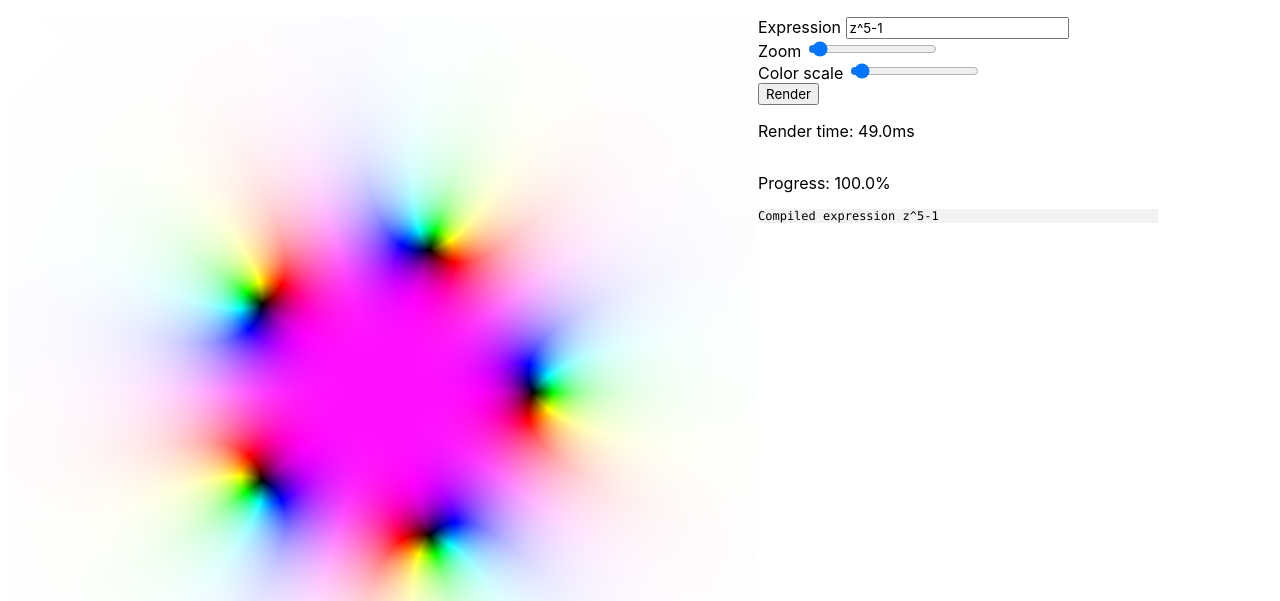
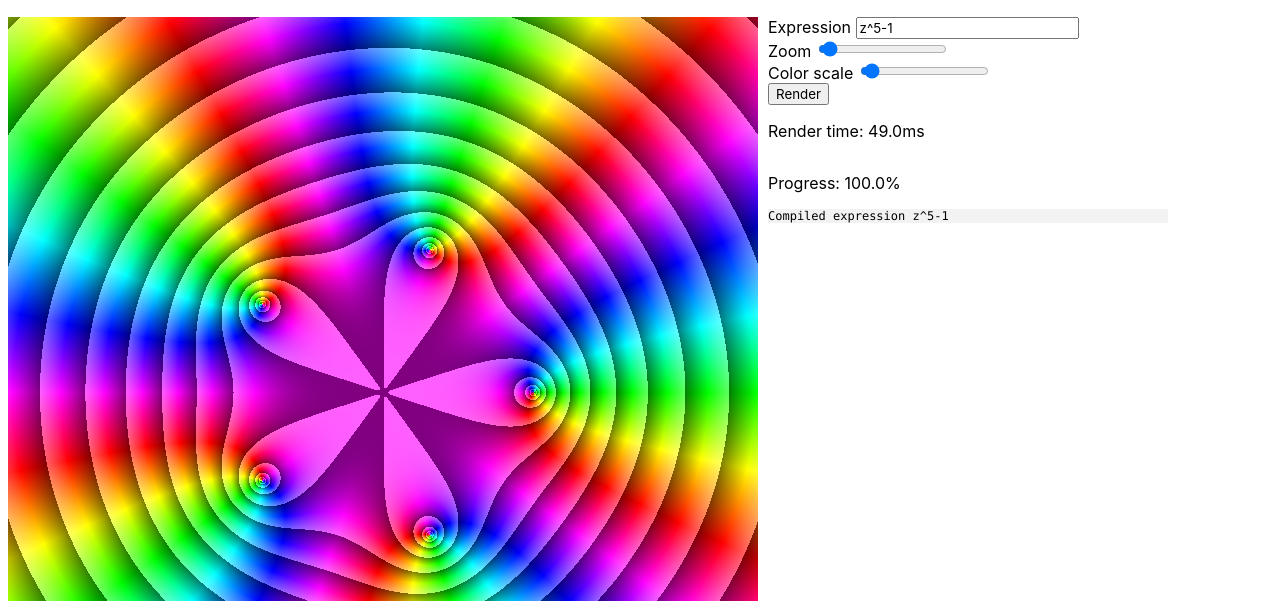
Before and after one commit to anematode/grapheme-math, a website: page demo/domain_coloring/index.html in a window 1280 px wide. Shown: the part 199-800 px from the top of the page. Drawn offline with nearby package versions, Linux system fonts and the light colour scheme.

Commit message:
domain coloring
average uniform domain coloring fan vs average exponentially scaled repeating domain coloring enjoyer

```diff
--- a/demo/demos.css
+++ b/demo/demos.css
@@ -26,7 +26,7 @@
 /* Monospace stuff */
 
 .plot-container canvas {
-    width: calc(max(min(100%, 750px), 500px));
+    width: calc(min(100%, 750px));
     aspect-ratio: 1;
 }
 
@@ -39,6 +39,7 @@
     display: flex;
     justify-content: start;
     flex-direction: column;
+    margin-left: 10px;
 }
 
 .code-output, .major-error {
--- a/demo/domain_coloring/index.js
+++ b/demo/domain_coloring/index.js
@@ -13,7 +13,11 @@ function draw () {
 
     document.getElementById("render-time").innerText = timeElapsed.toFixed(1) + 'ms'
   }).catch(e => {
-    // bolus suspended
+    if (e instanceof Grapheme.BolusCancellationError) {
+      // bolus suspended
+    } else {
+      throw e
+    }
   })
 }
 
@@ -24,25 +28,30 @@ function cancelDraw () {
 function * drawBolus () {
   let z = new Grapheme.Complex(0, 0)
   let ev = compiledExpression.targets[0].evaluate
+  let results = new Float32Array(2 * dim * dim)
+  let write = 0
+  let pauseRow = 5
 
   for (let i = 0; i < dim; ++i) {
-    let a = (0.5 - i / dim) * zoom
-    z.im = a
+    z.im = (0.5 - i / dim) * zoom
 
     // Progress report
-    if (i % 5 === 0) {
+    if (i % pauseRow === 0) {
       yield i / dim
     }
 
     for (let j = 0; j < dim; ++j) {
-      let b = (j / dim - 0.5) * zoom
-      z.re = b
+      z.re = (j / dim - 0.5) * zoom
 
       let v = ev(z)
-      Grapheme.writeComplexToRGBA(v, colors, 4 * (dim * i + j), 1 / colorScale)
 
+      results[write++] = v.re
+      results[write++] = v.im
     }
   }
+
+  new Grapheme.StandardColoringScheme({ type: "repeat_exponential" }).writeComplexArrayToRGBA(results, colors, 0)
+  copyToDisplay()
 }
 
 function copyToDisplay () {
@@ -71,12 +80,13 @@ let bolus = null
 
 let zoom = 1
 let colorScale = 1
+let oversample = false
 
 function setExpression (s) {
   if (exprInput.value !== s) exprInput.value = s
 
   try {
-    let result = Grapheme.compileNode(s, {
+    let result = Grapheme.compileNode(`complex(${s})`, {
       resolveTypes: {
         defaultType: "complex"
       }, targets: {
@@ -97,6 +107,7 @@ function updateExpression () {
 
   zoom = +document.getElementById("zoom-input").value
   colorScale = Math.sqrt(+document.getElementById("color-input").value) / 2
+  //oversample = !!document.getElementById("oversample").checked
 
   draw()
 }
--- a/package.json
+++ b/package.json
@@ -8,7 +8,7 @@
   },
   "scripts": {
     "test": "mocha --require esm --grep",
-    "start": "http-server -a localhost -p 8000 --ext js"
+    "start": "http-server -a localhost -p 8000 --ext js -c-1"
   },
   "type": "module"
 }
--- a/src/ast/assembler.ts
+++ b/src/ast/assembler.ts
@@ -147,7 +147,12 @@ export class Assembler {
         return "scope"
       }
 
-      return cGraph.nodes.get(varName)!.type
+      let n = cGraph.nodes.get(varName)
+      if (!n)  { // Unused input node
+        return "any"
+      }
+
+      return n.type
     })
 
     this.inputTypes = inputCTypes
--- a/src/ast/assignment_graph.ts
+++ b/src/ast/assignment_graph.ts
@@ -37,7 +37,8 @@ type NodeBase = {
   astNode?: ASTNode
 
   // Used for constant nodes
-  value?: string
+  value?: any
+  stringValue?: string
 }
 
 type ConditionalNodeBase = NodeBase & {
@@ -69,12 +70,9 @@ class AssignmentGraph<NodeType extends NodeBase> {
   // to right. Nodes on different branches are not guaranteed to both be evaluated in a given instance and therefore
   // have no defined order between them. In particular, order is not transitive.
 
-  // The output node has a special name: $ret. Other variables are referred to by *name*, not by reference.
-
   // Map node name -> reference
   nodes: Map<string, NodeType>
   root: string  // name of root node
-
 
   /**
    * Iterate over input variables—variables which are either static or provided as arguments to the function
--- a/src/ast/compile.ts
+++ b/src/ast/compile.ts
@@ -401,7 +401,8 @@ function concretizeAssnGraph(mGraph: MathematicalAssignmentGraph, target: Compil
         isCast: mNode.isCast,
         isInput: mNode.isInput,
         astNode: mNode.astNode,
-        value: mNode.value
+        stringValue: mNode.value,  // string value is kept for cases like multiprecision
+        value: cType.castPermissive(mNode.value)
       })
     }
   }
--- a/src/bolus/bolus.ts
+++ b/src/bolus/bolus.ts
@@ -60,14 +60,14 @@ export interface Bolus<T> {
   cleanup?: () => void
 }
 
-class BolusTimeoutError extends Error {
+export class BolusTimeoutError extends Error {
   constructor (message) {
     super(message)
     this.name = 'BolusTimeoutError'
   }
 }
 
-class BolusCancellationError extends Error {
+export class BolusCancellationError extends Error {
   constructor (message) {
     super(message)
     this.name = 'BolusCancellationError'
--- a/src/complex/domain_coloring.ts
+++ b/src/complex/domain_coloring.ts
@@ -1,48 +1,43 @@
 import { Complex } from "./normal.js"
 import { Color } from "../other/color.js";
 
-function fastAtan (x: number): number { // positive x only
-  if (x > 1) return (Math.PI / 2 - fastAtan(1 / x))
+function approxAtan (x: number): number { // positive x only
+  if (x > 1) return (Math.PI / 2 - approxAtan(1 / x))
   return (Math.PI / 4) * x - x * (x - 1) * (0.2447 + 0.0663 * x);
 }
 
+const scratch = new Uint8ClampedArray(4)
+
+type ColorSchemeArrayInput = Complex[] | Float64Array | Float32Array
+
 // Method of converting complex to RGBA
 abstract class ColoringScheme {
-  writeComplexArrayToRGBA: (c: Complex[], arr: Uint8ClampedArray, index: number, colorScale: number) => void;
+  abstract writeComplexArrayToRGBA (c: ColorSchemeArrayInput, arr: Uint8ClampedArray, index: number): void;
 
-  writeComplexToRGBA (c: Complex, arr: Uint8ClampedArray, index: number, colorScale: number) {
-    this.writeComplexArrayToRGBA([c], arr, index, colorScale)
+  writeComplexToRGBA (c: Complex, arr: Uint8ClampedArray, index: number) {
+    this.writeComplexArrayToRGBA([c], arr, index)
   }
 
-  complexToColor: (c: Complex) => Color;
+  /**
+   * Convert a complex number via this scheme. Don't use this function directly, unless only invoking it occasionally;
+   * writeComplexArrayToRGBA is usually preferable.
+   * @param c
+   */
+  complexToColor(c: Complex): Color {
+    this.writeComplexArrayToRGBA([ c ], scratch, 0)
+
+    return new Color(scratch[0], scratch[1], scratch[2], scratch[3])
+  }
 }
 
-export function writeComplexToRGBA (c: Complex, arr: Uint8ClampedArray, index: number, colorScale: number) {
-  // Somewhat optimized
-  let re = c.re, im = c.im
+function writeRGBA (r: number, g: number, b: number, a: number, arr: Uint8ClampedArray, index: number) {
+  arr[index] = (r * 255) | 0
+  arr[index + 1] = (g * 255) | 0
+  arr[index + 2] = (b * 255) | 0
+  arr[index + 3] = (a * 255) | 0
+}
 
-  const TWO_PI_OVER_3 = 2 * Math.PI / 3
-  const TWO_OVER_PI = 2 / Math.PI
-
-  let arg = 0 // argument
-
-  if (!Number.isFinite(re) || !Number.isFinite(im)) {
-    arg = Math.atan2(im, re)
-  } else {
-    let absX = Math.abs(re), absY = Math.abs(im)
-
-    let a = (absX > absY) ? (absY / absX) : (absX / absY)
-    let s = a * a
-    arg = ((-0.0464964749 * s + 0.15931422) * s - 0.327622764) * s * a + a
-
-    if (absY > absX) arg = Math.PI / 2 - arg
-    if (re < 0) arg = Math.PI - arg
-    if (im < 0) arg = -arg
-  }
-
-  let h = (arg + TWO_PI_OVER_3) * (1 / (2 * Math.PI))
-  let l = TWO_OVER_PI * fastAtan(Math.sqrt(re * re + im * im) / colorScale)
-
+function writeHL (h: number, l: number, arr: Uint8ClampedArray, index: number) {
   let q = l < 0.5 ? l * 2 : 1;
   let p = 2 * l - q;
 
@@ -84,3 +79,111 @@ export function writeComplexToRGBA (c: Complex, arr: Uint8ClampedArray, index: n
   arr[index + 2] = (b * 255) | 0
   arr[index + 3] = 255
 }
+
+function isComplexArray (c: ColorSchemeArrayInput): c is Complex[] {
+  return c[0] instanceof Complex
+}
+
+type ColorSchemeOptions = {
+  // default is "normal"
+  type?: "normal" | "repeat" | "repeat_exponential"
+  base?: number
+  repeating?: boolean
+  transformation?: "atan"
+  minLightness?: number
+  maxLightness?: number
+}
+
+// A repeating color scheme resets its brightness at various magnitudes. "exponential" will reset at every integer power
+// of the base. "even" will reset at every multiple of the base.
+export class StandardColoringScheme extends ColoringScheme {
+  type: "normal" | "repeat" | "repeat_exponential"
+  minLightness: number
+  maxLightness: number
+  base: number
+  transformation: "atan"  // ...
+
+  constructor (opts: ColorSchemeOptions={}) {
+    super()
+
+    this.type = opts.type ?? "normal"
+
+    let base = +(opts.base ?? 2)
+    if (base !== base || base < 0) {
+      throw new Error("Invalid color scheme repeating base")
+    }
+
+    this.base = opts.base ?? 2
+    this.transformation = opts.transformation ?? "atan"
+    this.minLightness = opts.minLightness ?? 0.2
+    this.maxLightness = opts.maxLightness ?? 0.6
+
+    if (this.minLightness < 0 || this.minLightness > 1) {
+      throw new Error("Invalid color scheme minLightness")
+    }
+
+    if (this.maxLightness < 0 || this.maxLightness > 1) {
+      throw new Error("Invalid color scheme maxLightness")
+    }
+  }
+
+  writeComplexArrayToRGBA(complexArr: ColorSchemeArrayInput, arr: Uint8ClampedArray, index: number) {
+    // Somewhat optimized
+
+    if (complexArr.length === 0) return
+
+    // Destructuring remains slow in Chrome, unfortunately, so do this
+    let type = this.type, base = this.base, transformation = this.transformation
+    let minLightness = this.minLightness
+    let maxLightness = this.maxLightness
+    let rLightness = maxLightness - minLightness
+
+    let isNormal = type === "normal"
+    let isExponential = type === "repeat_exponential"
+    let logBase = Math.log(this.base)
+
+    function write (re: number, im: number, index: number) {
+      let arg = Complex.approxArgComponents(re, im)
+      let magnitude = Math.sqrt(re * re + im * im)
+
+      let h = (arg + 2 * Math.PI / 3) * (1 / (2 * Math.PI))
+
+      if (isNormal) {
+        writeHL(h, 2 / Math.PI * approxAtan(magnitude), arr, index)
+        return
+      } else if (isExponential) {
+        // Take the logarithm with the base TODO fast logarithm lookup, etc
+        magnitude = Math.log(magnitude) / logBase
+      } else {
+        magnitude /= base
+      }
+
+      // Normalize to [minLightness, maxLightness), repeating
+      magnitude = minLightness + rLightness * (magnitude - Math.floor(magnitude))
+
+      writeHL(h, 4 / Math.PI * approxAtan(magnitude), arr, index)
+    }
+
+    if (isComplexArray(complexArr)) {
+      for (let i = 0; i < complexArr.length; ++i) {
+        let c = complexArr[i]
+        let re = c.re, im = c.im
+
+        write(re, im, index + (i << 2))
+      }
+    } else if (complexArr instanceof Float32Array) {
+      // Split like this so that the stride is separate for typed arrays and hopefully won't cause deoptimization... lol
+      for (let i = 0; i < complexArr.length; i += 2) {
+        let re = complexArr[i], im = complexArr[i + 1]
+
+        write(re, im, index + (i << 1))
+      }
+    } else {
+      for (let i = 0; i < complexArr.length; i += 2) {
+        let re = complexArr[i], im = complexArr[i + 1]
+
+        write(re, im, index + (i << 1))
+      }
+    }
+  }
+}
--- a/src/complex/normal.ts
+++ b/src/complex/normal.ts
@@ -1,5 +1,7 @@
 import {gammaReal} from "../real/normal.js"
 import {lanczosCoefficients} from "../real/gamma.js"
+
+
 
 /**
  * Normal-precision complex number.
@@ -37,6 +39,31 @@ class Complex {
     }
 
     return new Complex(re, im)
+  }
+
+  /**
+   * See Complex.approxArg
+   * @param re
+   * @param im
+   */
+  static approxArgComponents (re: number, im: number) {
+    let arg = 0
+
+    if (!Number.isFinite(re) || !Number.isFinite(im)) {
+      arg = Math.atan2(im, re)
+    } else {
+      let absX = Math.abs(re), absY = Math.abs(im)
+
+      let a = (absX > absY) ? (absY / absX) : (absX / absY)
+      let s = a * a
+      arg = ((-0.0464964749 * s + 0.15931422) * s - 0.327622764) * s * a + a
+
+      if (absY > absX) arg = Math.PI / 2 - arg
+      if (re < 0) arg = Math.PI - arg
+      if (im < 0) arg = -arg
+    }
+
+    return arg
   }
 
   /**
@@ -179,23 +206,7 @@ class Complex {
    */
   static approxArg (c: Complex): number {
     // Credit to https://math.stackexchange.com/a/1105038/677124
-    let x = c.im, y = c.re
-
-    if (!Number.isFinite(x) || !Number.isFinite(y)) {
-      return Math.atan2(y, x) // will probably be fast bc of special handlers within atan2
-    }
-
-    let absX = Math.abs(x), absY = Math.abs(y)
-
-    let a = (absX > absY) ? (absY / absX) : (absX / absY)
-    let s = a * a
-    let r = ((-0.0464964749 * s + 0.15931422) * s - 0.327622764) * s * a + a
-
-    if (absY > absX) r = Math.PI / 2 - r
-    if (x < 0) r = Math.PI - r
-    if (y < 0) r = -r
-
-    return r
+    return Complex.approxArgComponents(c.re, c.im)
   }
 
   gamma (z: Complex) {
```
Also changed, not shown: demo/domain_coloring/index.html (+6 -0 lines), build/main.js.
